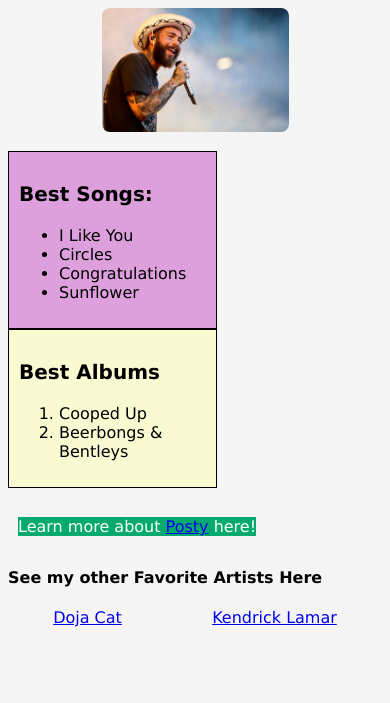
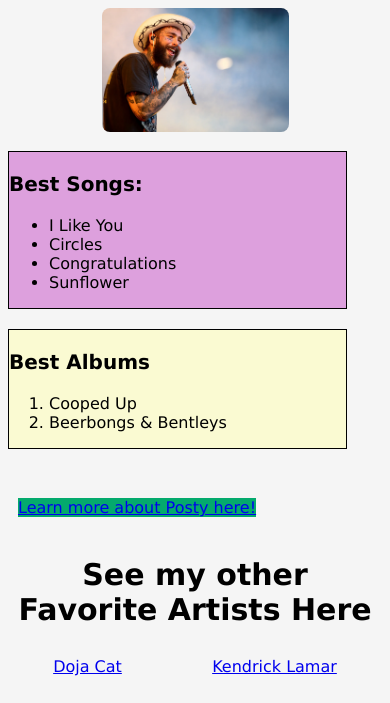
Before and after one commit to nxnnuh/html-practice, a plain HTML site: page index.html in a window 390 px wide. Shown: the part 289-992 px from the top of the page. Before the commit the page ends 943 px from the top, so only its background shows below. Drawn offline with Linux system fonts and the light colour scheme.

Commit message:
git commit -m: "added accesiblility with headers and media alteration. Also updating links."

```diff
--- a/css/style.css
+++ b/css/style.css
@@ -1,3 +1,4 @@
+
 header{
     background-color: plum;
     text-align: center;
@@ -60,11 +61,28 @@
     margin: 0;
 }
 
-#song_album_wrapper {
+.song_album_wrapper {
     display: flex;
-    gap: 20px;
+    gap: 40px;
 }
 
 #songs, #album {
     flex: 1;
+    padding: 0;
 }
+
+@media (max-width: 600px) {
+  body {
+    font-size: 16px;
+  }
+
+  .song_album_wrapper {
+    flex-direction: column;
+    align-items: center;
+  }
+
+  #songs, #album {
+    width: 90%;
+    margin-bottom: 20px;
+  }
+}
--- a/index.html
+++ b/index.html
@@ -1,5 +1,5 @@
 <!DOCTYPE html>
-<html>
+<html lang = "en">
     <head>
         <!--Link to style sheet-->
         <link rel = "stylesheet" href = "css/style.css" />
@@ -16,19 +16,21 @@
             <br>
         </header>
         <main id = "page1_content">
+            <section id = "favorite artist">
                 <h2> Fav Artist Right Now:</h2>
                 <article>
                     <h3> Post Malone </h3>
 
                     <img
                     src = "img\postmalone.png"
-                alt = "Image on Post Malone SInging"
+                    alt = "Image of Post Malone Singing live on stage"
                     width = "50%"
                     >
 
                     <br>
+            </section>
 
-                <div id = "song_album_wrapper"></div>
+            <div id = "song_album_wrapper">
             <section id = "songs">
                 <p class = "subheader"> Best Songs: </p>
                 <ul>
@@ -54,9 +56,10 @@
 
             <br>
             <!-- make button-->
-            <p class = "button"> Learn more about <a href = "https://www.postmalone.com/">Posty</a> here! </p>
+            <p class = "button"> <a href = "https://www.postmalone.com/">Learn more about Posty here!</a> </p>
+        <footer>
             <nav id = "footer">
-            <h4> See my other Favorite Artists Here </h4>
+                <h3> See my other Favorite Artists Here </h3>
                 <ul>
                     <li><a href = "doja.html">Doja Cat</a></li>
                     <li><a href = "kendrick.html">Kendrick Lamar</a></li>
@@ -64,6 +67,7 @@
 
                 <br>
             </nav>
+        </footer>
         </main>
     </body>
 </html>
```
Lines whose indentation alone changed are shown as unchanged.
